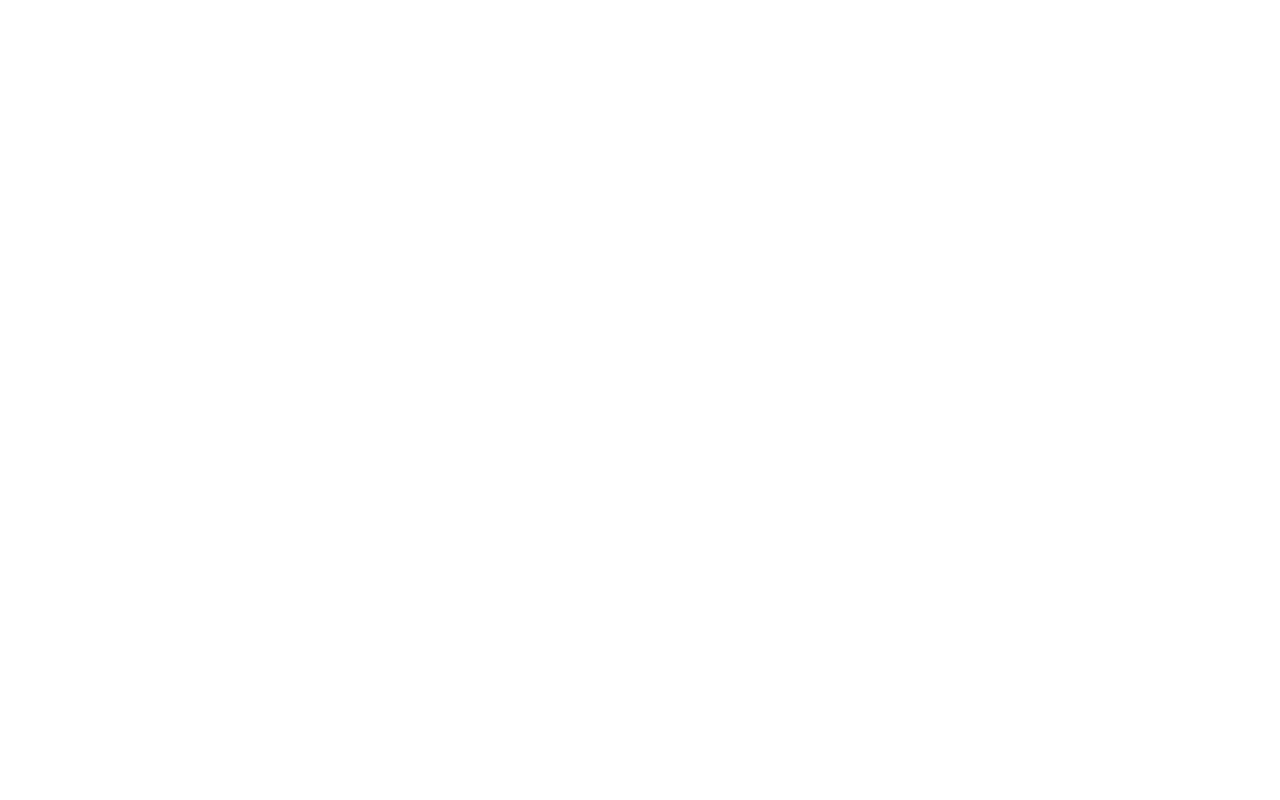
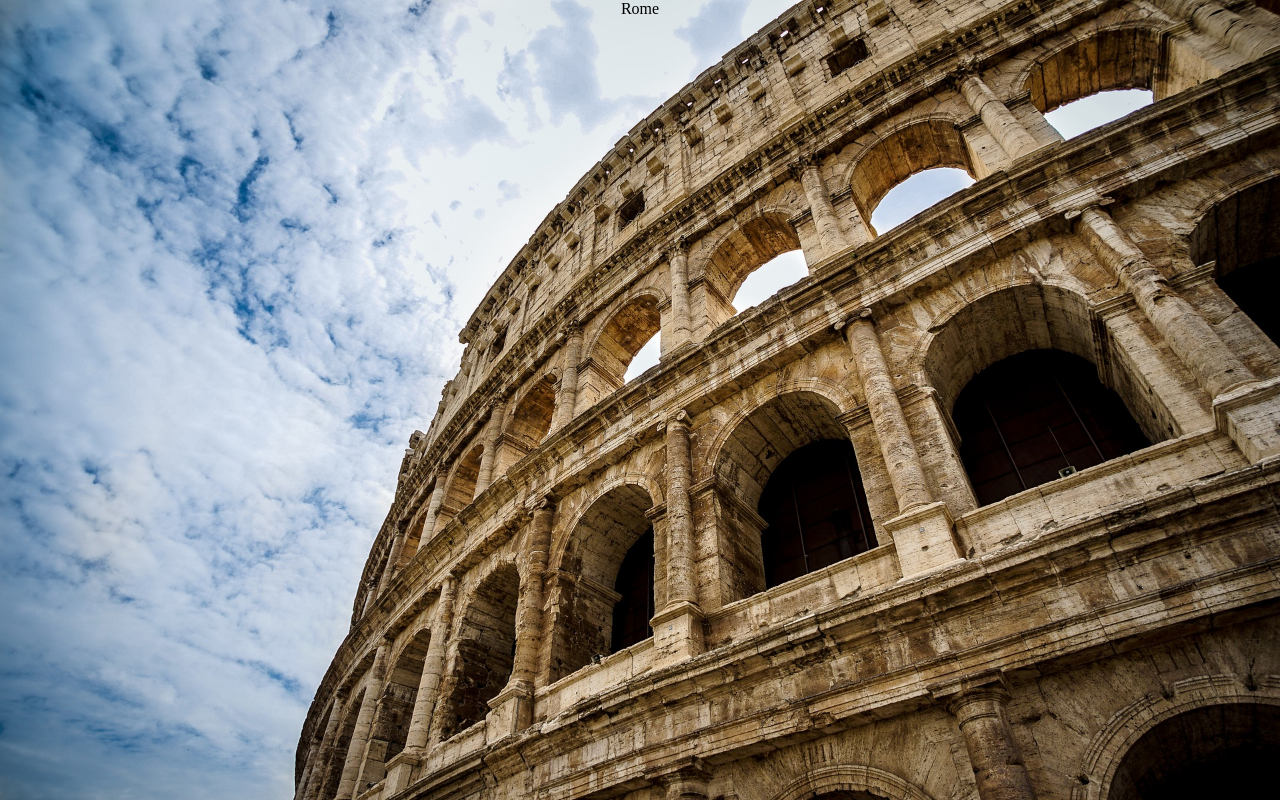
Before and after one commit to dev-prime99/htmlcss-airbnb, a plain HTML site: page index.html in a window 1280 px wide. Drawn offline with Linux system fonts and the light colour scheme.

Commit message:
add first img half completed first block

```diff
--- a/assets/css/style.css
+++ b/assets/css/style.css
@@ -0,0 +1,32 @@
+*{
+  margin: 0;
+  padding: 0;
+  box-sizing: border-box;
+}
+
+.poligono{
+  width: 100%;
+  height: 100vh;
+  background: url("../img/colosseum.jpg");
+  background-size: cover;
+}
+
+.interno{
+  position: absolute;
+  top: 0;
+  left: 0;
+  width: 100%;
+  height: 100%;
+}
+
+.centro{
+  display:block;
+  margin:0px auto;
+  text-align:center;
+  position: relative;
+}
+
+.txt{
+  position: relative;
+  text-align: center;
+}
--- a/index.html
+++ b/index.html
@@ -2,10 +2,18 @@
 <html lang="it" dir="ltr">
   <head>
     <meta charset="utf-8">
-    <title></title>
+    <title>Airbnb</title>
     <link rel="stylesheet" href="assets/css/style.css">
   </head>
+
   <body>
+
+    <div class="poligono">
+      <div class="interno">
+        <!-- <img src="assets\img\colosseum.jpg" alt="" class="centro"> -->
+        <div class="centro txt"><p>Rome</p></div>
+      </div>
+    </div>
 
   </body>
 </html>
```
Also changed, not shown: assets/img/colosseum.jpg (added).
